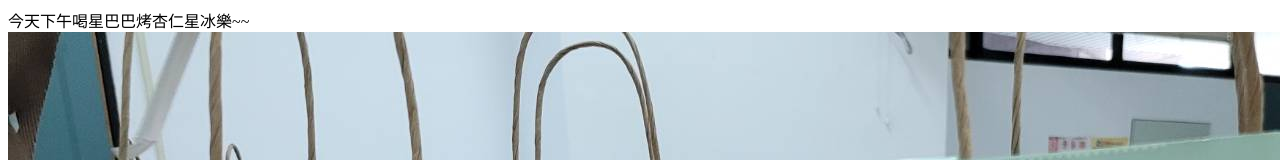
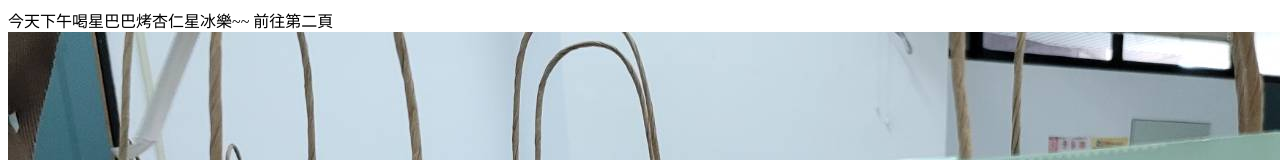
Before and after one commit to hsuanhsuan1014/hsuanhsuan1014.github.io, a plain HTML site: page index.html in a window 1280 px wide. Shown: the top 160 px of the page. Drawn offline with Linux system fonts and the light colour scheme.

Commit message:
Update index.html

```diff
--- a/index.html
+++ b/index.html
@@ -1,4 +1,5 @@
 今天下午喝星巴巴烤杏仁星冰樂~~
+<a herf=page2.html>前往第二頁</a>
 <img src=0101.jpg>
 <img src=0202.gif>
 <img src=0202.gif>
```
